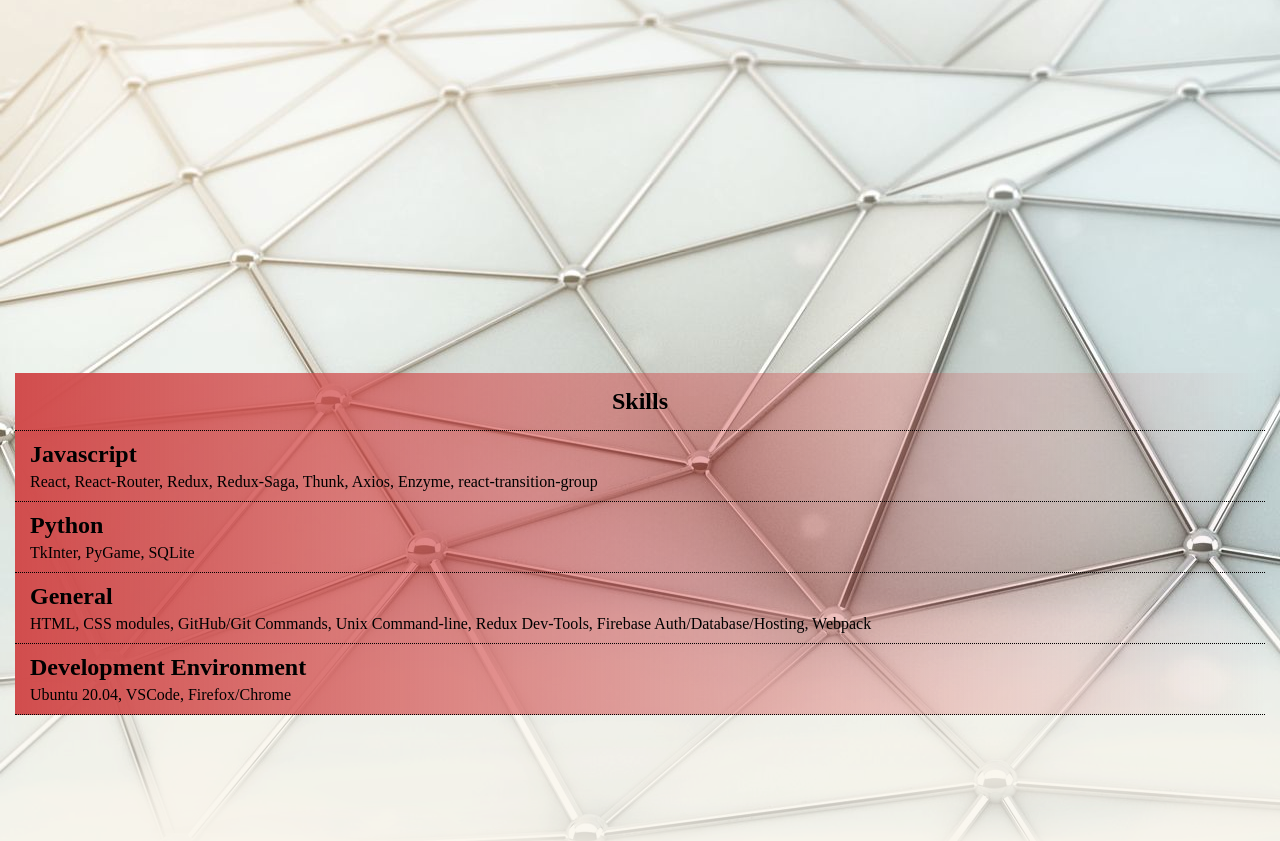
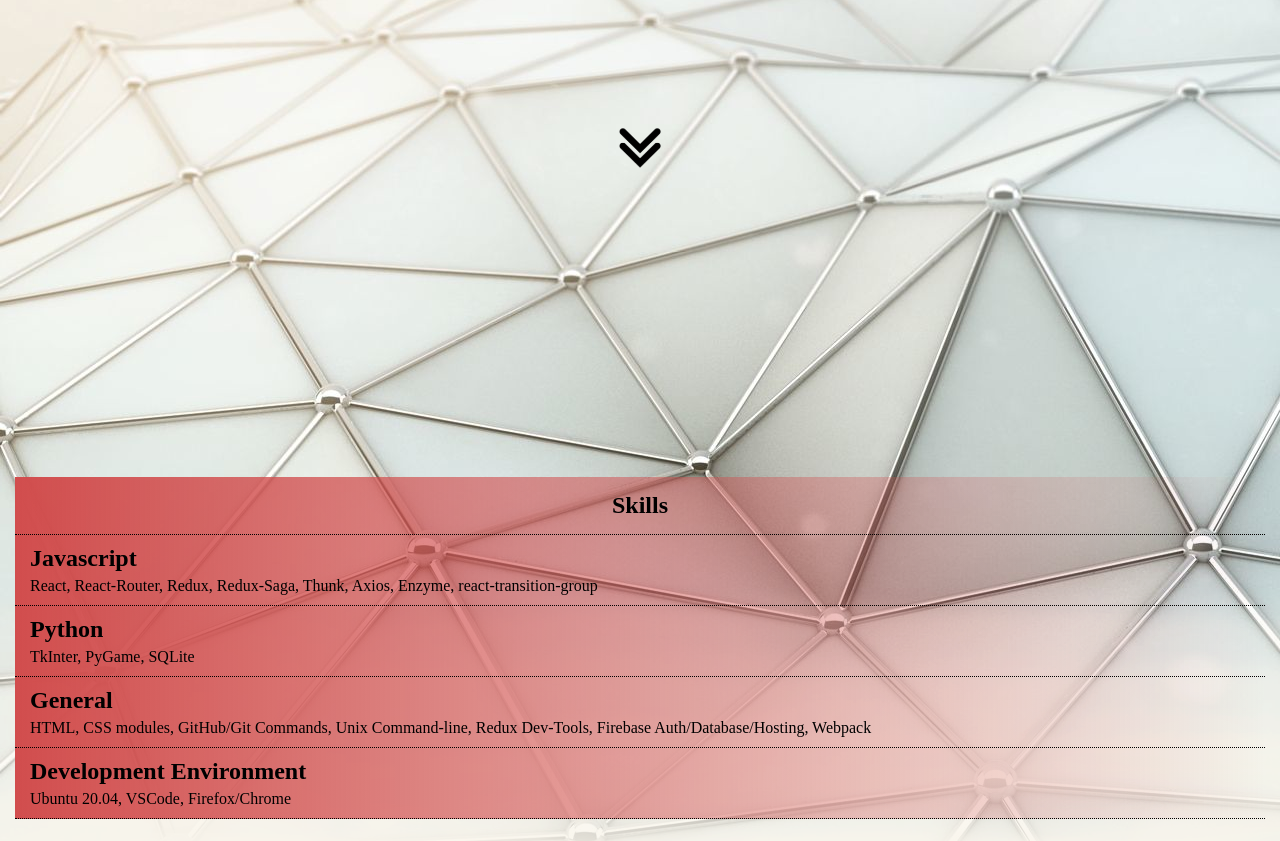
Before and after one commit to Kwarn/portfolio, a React (Create React App) app: page / in a window 1280 px wide. Shown: the part 660-1501 px from the top of the page. Built offline with nearby package versions, Linux system fonts and the light colour scheme.

Commit message:
animated directional arrow added, css spacing tweaks

```diff
--- a/src/components/Skills/Skills.module.css
+++ b/src/components/Skills/Skills.module.css
@@ -1,5 +1,5 @@
 .Skills {
-  margin: 500px 0px 300px 0px;
+  margin: 300px 0px 0px 0px;
   padding: 0px 0px 80px 0px;
 }
 
--- a/src/containers/Courses/Courses.js
+++ b/src/containers/Courses/Courses.js
@@ -59,7 +59,7 @@ const Courses = props => {
   }
 
   return (
-    <div>
+    <div className={classes.Courses}>
       <h1 className={classes.SectionTitle}>Courses and Certificates</h1>
       <div className={classes.CoursesWrapper}>{courses}</div>
     </div>
--- a/src/containers/Courses/Courses.module.css
+++ b/src/containers/Courses/Courses.module.css
@@ -1,6 +1,10 @@
+.Courses {
+  margin-top: 0px;
+}
+
 .CoursesWrapper {
   background-color: #b1afae;
-  margin: 0px 15px 20px 15px;
+  margin: 0px 15px 200px 15px;
   padding: 10px 5px 15px 5px;
   background: linear-gradient(to right, rgb(209, 77, 77), transparent 100%);
 }
--- a/src/containers/FadeInSection/FadeInSection.js
+++ b/src/containers/FadeInSection/FadeInSection.js
@@ -21,6 +21,8 @@ function FadeInSection(props) {
           ? classes.FadeFromLeft
           : fadeDirection === 'right'
           ? classes.FadeFromRight
+          : fadeDirection === 'top'
+          ? classes.FadeFromTop
           : null
       } ${isVisible ? classes.IsVisible : ''}`}
       ref={domRef}
--- a/src/containers/FadeInSection/FadeInSection.module.css
+++ b/src/containers/FadeInSection/FadeInSection.module.css
@@ -13,6 +13,16 @@
   will-change: opacity, visibility;
 }
 
+.FadeFromTop {
+  margin: 250px 0px 100px 0px;
+  text-align: center;
+  opacity: 0;
+  transform: translateY(-30vh);
+  visibility: hidden;
+  transition: opacity 0.6s ease-out, transform 1.3s ease-out;
+  will-change: opacity, visibility;
+}
+
 .IsVisible {
   opacity: 1;
   transform: none;
--- a/src/containers/Home/Home.js
+++ b/src/containers/Home/Home.js
@@ -10,6 +10,7 @@ const Home = props => {
   return (
     <>
       <div className={classes.Home}>
+        <div className={classes.WelcomeElements}>
           <div className={classes.Title}>
             <img
               className={classes.ProfileImage}
@@ -43,12 +44,22 @@ const Home = props => {
             inside a skilled team that I can learn from and grow with.
           </p>
         </div>
+        <FadeInSection fadeDirection="top">
+          <img
+            className={classes.OpenDrawIcon}
+            src={imageAssets.openDraw}
+            alt="openDrawIcon"
+          />
+        </FadeInSection>
+      </div>
       <FadeInSection fadeDirection="left">
         <Skills />
       </FadeInSection>
+
       <FadeInSection fadeDirection="right">
         <Projects />
       </FadeInSection>
+
       <FadeInSection fadeDirection="left">
         <Courses />
       </FadeInSection>
--- a/src/containers/Home/Home.module.css
+++ b/src/containers/Home/Home.module.css
@@ -1,5 +1,9 @@
 .Home {
   padding-top: 140px;
+}
+
+.WelcomeElements {
+
 }
 
 .Title {
@@ -32,3 +36,19 @@
   height: 150px;
   width: auto;
 }
+
+.OpenDrawIcon {
+  color: white;
+  bottom: 50;
+  width: auto;
+  height: 2.5rem;
+}
+
+/* @media (min-width: 900px) {
+  .WelcomeElements {
+    display: inline;
+  }
+  .AboutMe {
+    display: inline;
+  }
+} */
--- a/src/containers/Projects/Projects.module.css
+++ b/src/containers/Projects/Projects.module.css
@@ -1,5 +1,5 @@
 .Projects {
-  margin: 0px 0px 300px 0px;
+  margin: 0px 0px 70px 0px;
   padding: 10px 0px 25px 0px;
 }
 
```
Lines whose indentation alone changed are shown as unchanged.
